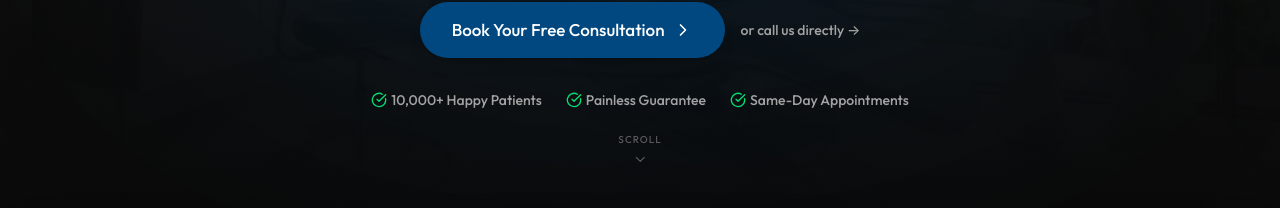
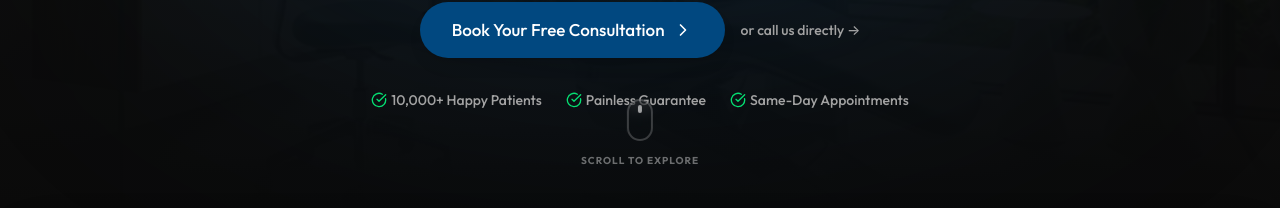
Before and after one commit to aibax04/plexushub, a React (Vite) app: page / in a window 1280 px wide. Shown: the part 592-800 px from the top of the page. Built offline with nearby package versions, Linux system fonts and the light colour scheme.

Commit message:
feat: add interactive premium scroll button to hero

```diff
--- a/src/components/Hero.jsx
+++ b/src/components/Hero.jsx
@@ -64,11 +64,16 @@ function Hero() {
         </div>
       </div>
 
-      {/* Scroll indicator */}
-      <div className="absolute bottom-4 sm:bottom-8 left-1/2 -translate-x-1/2 z-10 flex flex-col items-center gap-1 text-dark-text-muted/50 animate-bounce">
-        <span className="text-[9px] sm:text-[10px] uppercase tracking-widest font-medium">Scroll</span>
-        <ChevronDown className="w-3 h-3 sm:w-4 sm:h-4" />
-      </div>
+      {/* Scroll indicator button */}
+      <a
+        href="#features"
+        className="absolute bottom-6 sm:bottom-10 left-1/2 -translate-x-1/2 z-10 flex flex-col items-center gap-3 group transition-all duration-300 hover:translate-y-1"
+      >
+        <div className="w-[26px] h-[42px] rounded-full border-2 border-white/20 flex justify-center p-1.5 backdrop-blur-sm group-hover:border-primary/50 transition-colors">
+          <div className="w-1 h-2 bg-white/60 rounded-full animate-bounce"></div>
+        </div>
+        <span className="text-[9px] sm:text-[10px] uppercase tracking-widest font-bold text-white/40 group-hover:text-primary transition-colors">Scroll to explore</span>
+      </a>
     </section>
   )
 }
```
